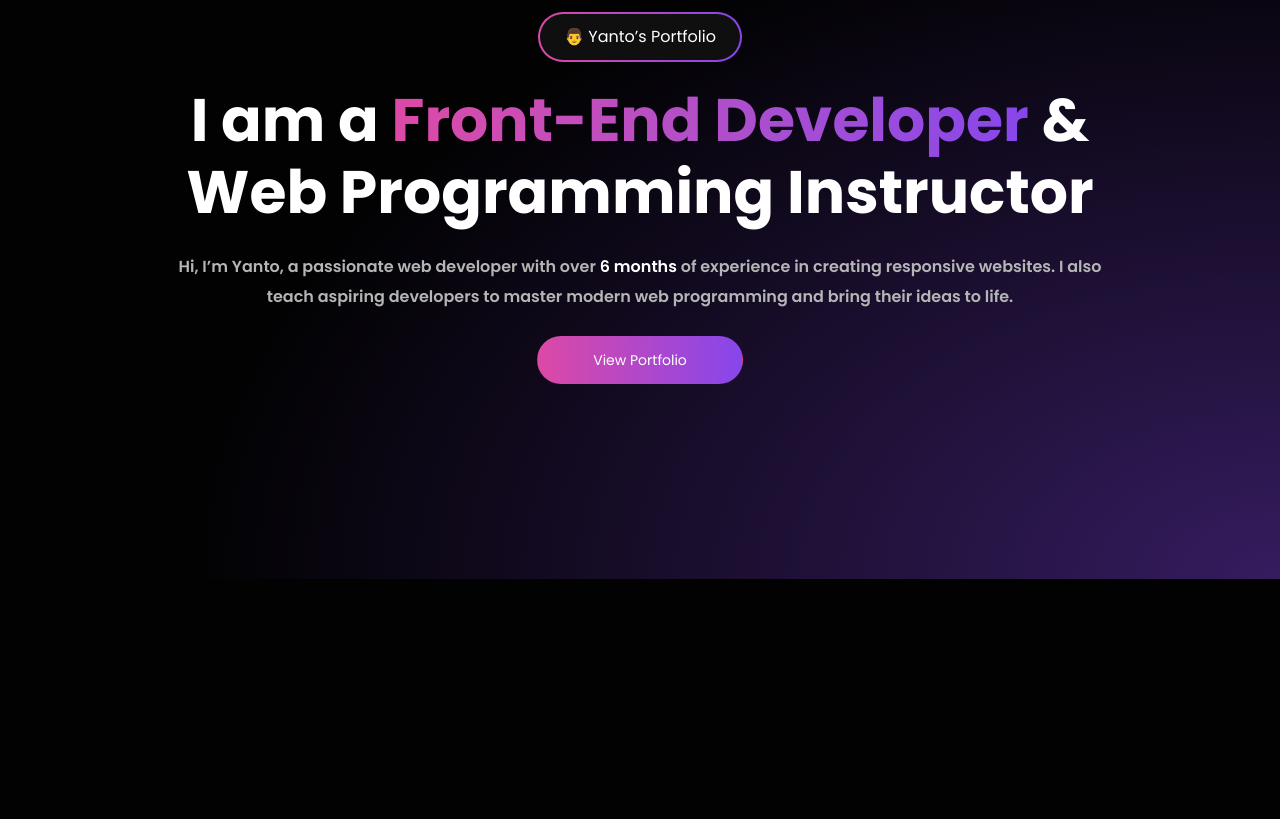
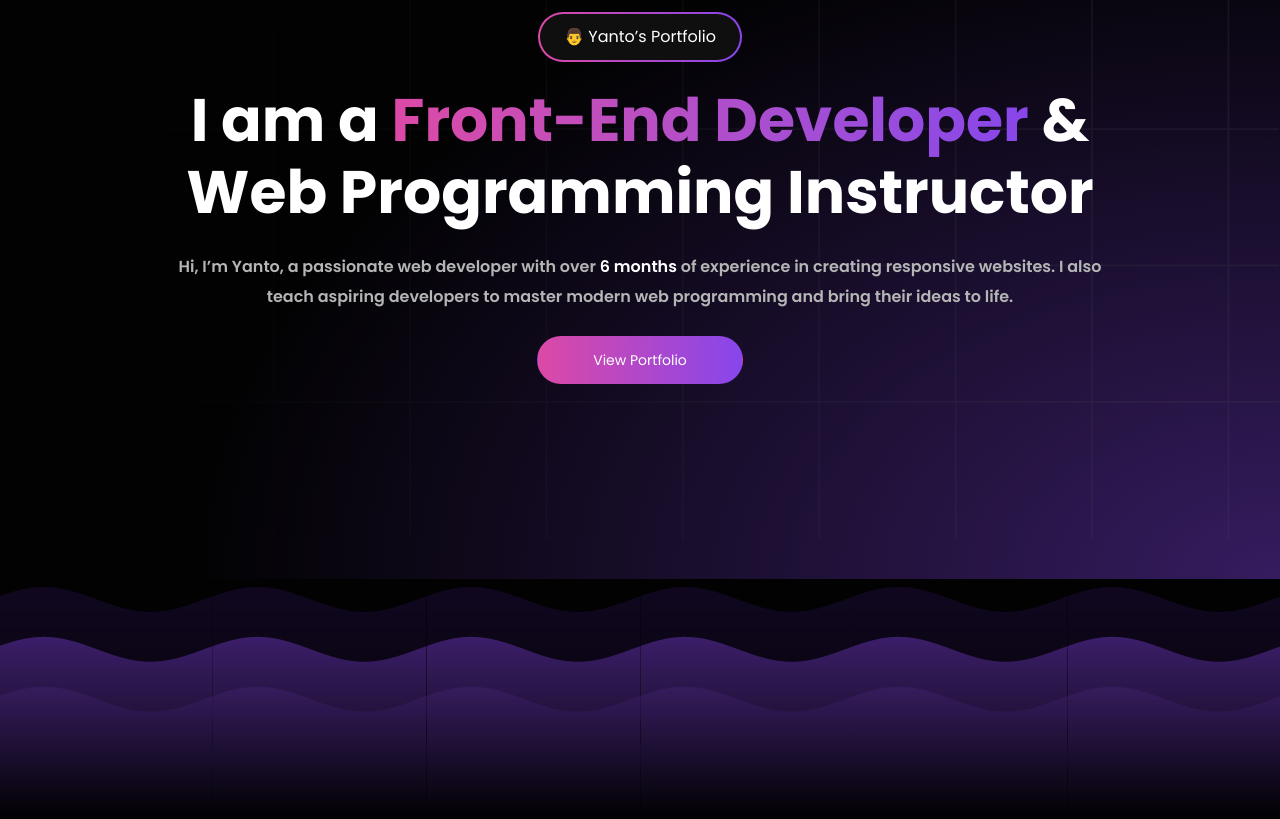
Before and after one commit to MrYanto/portfolio-2, a Next.js app: page / in a window 1280 px wide. Shown: the part 221-1040 px from the top of the page. Before the commit the page ends 800 px from the top, so only its background shows below. Built offline with nearby package versions, Linux system fonts and the light colour scheme.

Commit message:
feat: some background pattern in hero section

```diff
--- a/src/app/layout.tsx
+++ b/src/app/layout.tsx
@@ -21,11 +21,11 @@ export default function RootLayout({
   children: React.ReactNode;
 }>) {
   return (
-    <html lang='en' className='dar'>
+    <html lang='en' className='dark'>
       <body
         className={clsx(
           poppins.variable,
-          'bg-base-background text-neutral-100 antialiased'
+          'bg-neutral-500 text-neutral-100 antialiased'
         )}
       >
         {children}
--- a/src/components/Hero.tsx
+++ b/src/components/Hero.tsx
@@ -1,10 +1,18 @@
 import React from 'react';
+import Wave from '../../public/Wave Pattern.svg';
+import Grid from '../../public/Grid.svg';
+import Image from 'next/image';
 import { Button } from './ui/button';
 
 const Hero = () => {
   return (
     <section className='flex-center relative z-0 flex h-screen bg-radial-[at_bottom_right] from-[#8243EA]/40 to-60% px-5 pt-10'>
       <div className='absolute left-21.5 hidden h-64.5 w-64.5 translate-y-[-66%] self-start bg-radial from-[#6831E1]/40 lg:block' />
+      <Image
+        src={Grid}
+        alt='Grid Pattern'
+        className='absolute -z-50 h-full w-full self-auto'
+      />
 
       <div className='flex-center flex-col gap-6'>
         {/* Button div */}
@@ -28,6 +36,12 @@ const Hero = () => {
         </p>
 
         <Button className='w-full lg:w-51.5'>View Portfolio</Button>
+
+        <Image
+          src={Wave}
+          alt='Background Wave Pattern'
+          className='absolute bottom-[-30%] w-full self-auto mask-b-from-0'
+        />
       </div>
     </section>
   );
```
Also changed, not shown: public/Grid.svg (added), public/Wave Pattern.svg (added).
